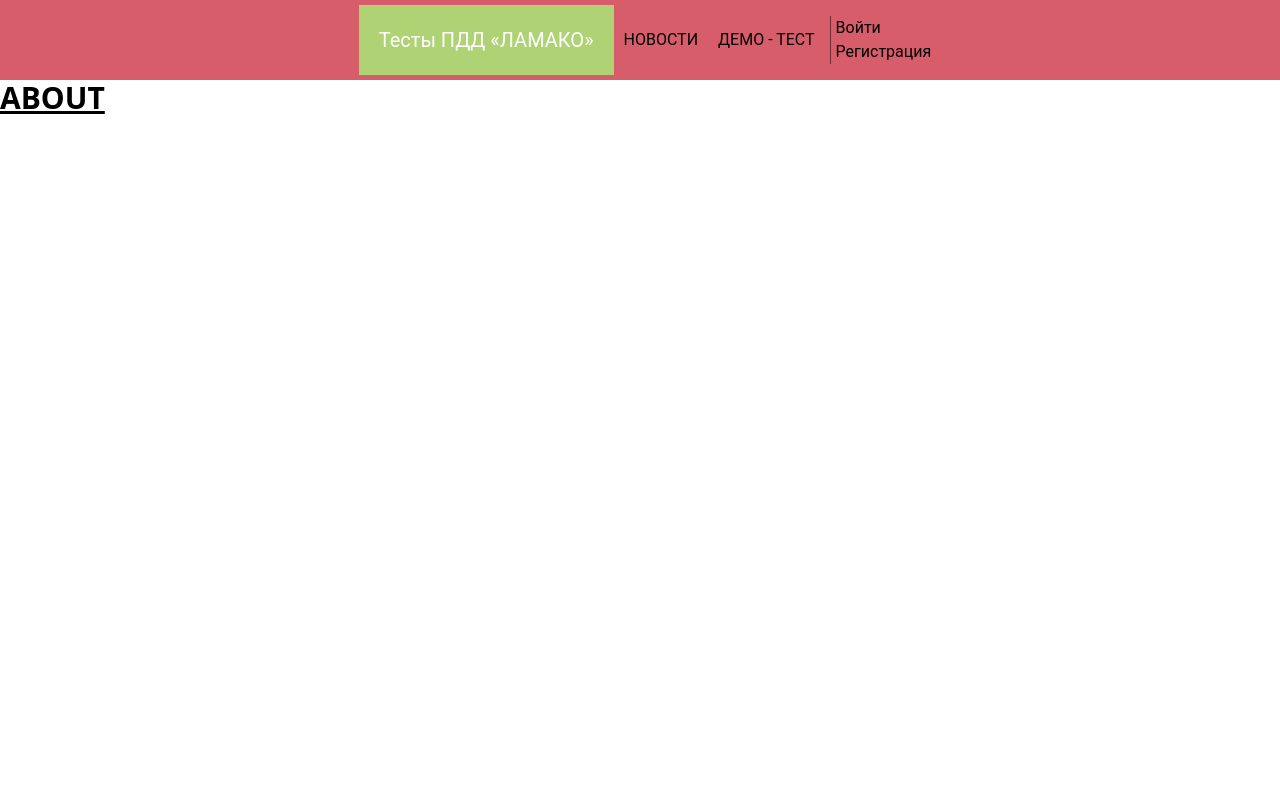
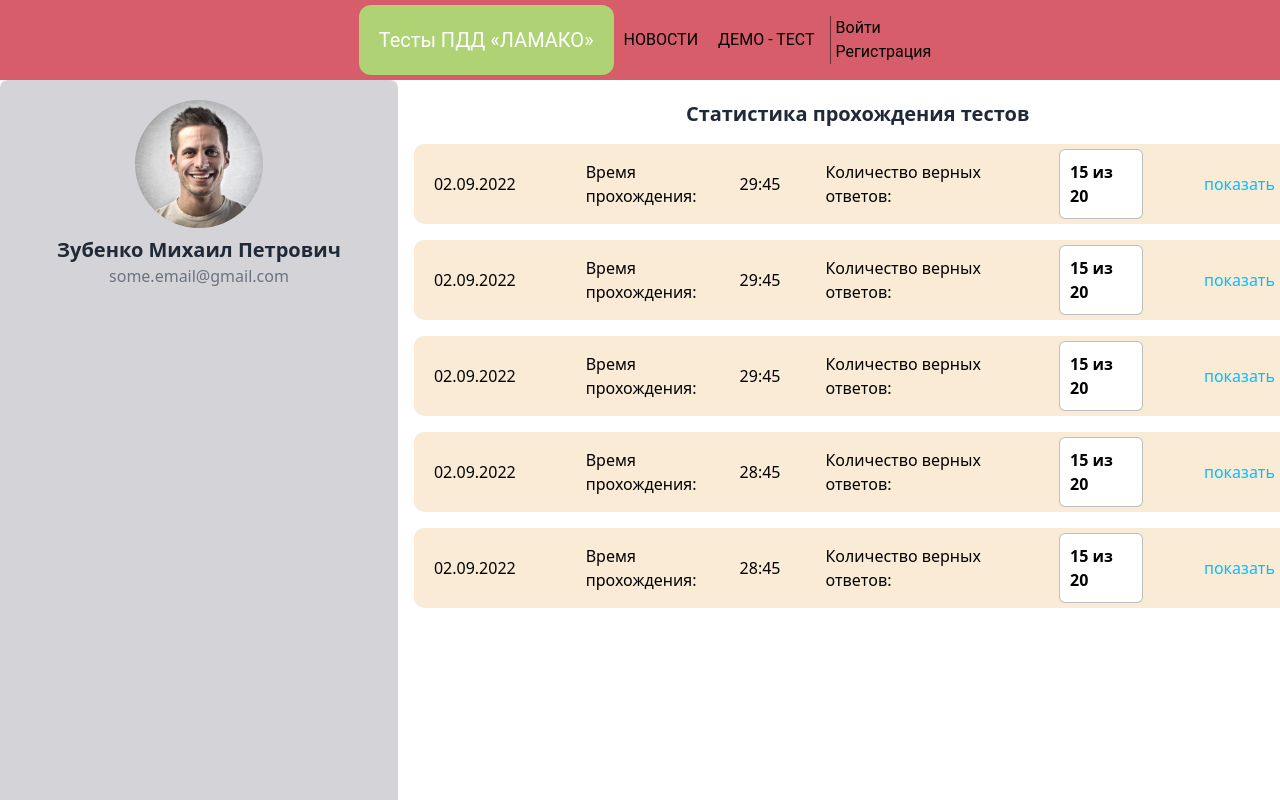
Before and after one commit to ANTONINIK/autoschool_miet, a Vue app in the folder front/: page /about in a window 1280 px wide. Shown: the top 800 px of the page. Built offline with nearby package versions, Linux system fonts and the light colour scheme.

Commit message:
modified:   front/src/components/TheNavBar.vue 	modified:   front/src/pages/AboutPage.vue 	new file:   front/src/pages/img/photo.jpg

```diff
--- a/front/src/components/TheNavBar.vue
+++ b/front/src/components/TheNavBar.vue
@@ -3,7 +3,7 @@
     <div class="nav-bar-container">
       <div class="left">
         <div class="logo">
-          <p class="logo-text" @click="$router.push('/about')">
+          <p class="logo-text rounded-xl" @click="$router.push('/about')">
             Тесты ПДД «ЛАМАКО»
           </p>
         </div>
--- a/front/src/pages/AboutPage.vue
+++ b/front/src/pages/AboutPage.vue
@@ -1,7 +1,83 @@
 <template>
   <div>
     <the-nav-bar />
-    <h1 class="text-3xl font-bold underline h-screen">ABOUT</h1>
+    <div class="container">
+    <div id ="about_user" class="bg-zinc-300 w-1/3 rounded-lg h-screen" >
+      <div class="flex items-center justify-center pt-5 flex-col">
+      <img v-bind:src="require('./img/photo.jpg')" class="rounded-full w-32">
+      <h1 class="text-gray-800 font-bold text-xl mt-2">Зубенко Михаил Петрович</h1>
+      <h1 class="text-gray-500 ftext-sm">some.email@gmail.com</h1>
+    </div>
+    </div>
+    <div>
+    <h1 class="text-gray-800 font-bold text-xl mt-5 ml-72">Статистика прохождения тестов</h1>
+    <div class="questions-progress-wrapper">
+      <div class="remaining-time">
+        <p>02.09.2022</p>
+        <p style="margin-left:70px;">Время прохождения:</p>
+        <div class="time-counter">29:45</div>
+      </div>
+      <div class="answered">
+        <p>Количество верных ответов:</p>
+        <div class="counter">15 из 20</div>
+      </div>
+      <div class="watch">показать</div>
+    </div>
+
+    <div class="questions-progress-wrapper">
+      <div class="remaining-time">
+        <p>02.09.2022</p>
+        <p style="margin-left:70px;">Время прохождения:</p>
+        <div class="time-counter">29:45</div>
+      </div>
+      <div class="answered">
+        <p>Количество верных ответов:</p>
+        <div class="counter">15 из 20</div>
+      </div>
+      <div class="watch">показать</div>
+    </div>
+
+    <div class="questions-progress-wrapper">
+      <div class="remaining-time">
+        <p>02.09.2022</p>
+        <p style="margin-left:70px;">Время прохождения:</p>
+        <div class="time-counter">29:45</div>
+      </div>
+      <div class="answered">
+        <p>Количество верных ответов:</p>
+        <div class="counter">15 из 20</div>
+      </div>
+      <div class="watch">показать</div>
+    </div>
+
+    <div class="questions-progress-wrapper">
+      <div class="remaining-time">
+        <p>02.09.2022</p>
+        <p style="margin-left:70px;">Время прохождения:</p>
+        <div class="time-counter">28:45</div>
+      </div>
+      <div class="answered">
+        <p>Количество верных ответов:</p>
+        <div class="counter">15 из 20</div>
+      </div>
+      <div class="watch">показать</div>
+    </div>
+
+    <div class="questions-progress-wrapper">
+      <div class="remaining-time">
+        <p>02.09.2022</p>
+        <p style="margin-left:70px;">Время прохождения:</p>
+        <div class="time-counter">28:45</div>
+      </div>
+      <div class="answered">
+        <p>Количество верных ответов:</p>
+        <div class="counter">15 из 20</div>
+      </div>
+      <div class="watch">показать</div>
+    </div>
+
+  </div>
+  </div>
     <the-footer />
   </div>
 </template>
@@ -10,15 +86,86 @@
 import TheFooter from '@/components/TheFooter.vue';
 import TheNavBar from '@/components/TheNavBar.vue';
 
+
 export default {
+
   name: "App",
-  components: {
-    TheNavBar,
-    TheFooter,
-  },
+  components: {TheNavBar,
+    TheFooter, },
 };
 </script>
 
-<style>
+<style scoped>
 @import url("https://fonts.googleapis.com/css2?family=Red+Hat+Display:wght@400;500;700;900&display=swap");
+.btn {
+  border-color: rgb(218, 44, 44) rgb(209, 209, 209) rgb(186, 186, 186);
+  border-style: solid;
+  border-width: 2px;
+  padding: 1px 7px 2px;
+  text-rendering: auto;
+  color: initial;
+  display: inline-block;
+  text-align: start;
+  margin: 5px;
+  font: 400 11px system-ui;
+}
+.container
+{
+  display: inline-flex;
+}
+
+.questions-progress-wrapper {
+  width: 100%;
+  margin: 16px;
+  display: flex;
+  justify-content: space-between;
+  background-color:antiquewhite;
+  border-radius: 10px;
+}
+
+.remaining-time {
+  font-weight: 500;
+  margin: 0px 20px;
+  display: flex;
+  align-items: center;
+}
+
+.time-counter {
+  font-weight: 500;
+  margin: 0px 5px;
+  display: flex;
+  align-items: center;
+}
+
+.answered {
+  font-weight: 500;
+  margin: 0px 20px;
+  display: flex;
+  align-items: center;
+}
+
+.counter {
+  padding: 10px;
+  background-color: white;
+  border: 1px solid rgba(0, 0, 0, 0.25);
+  border-radius: 6px;
+  font-weight: 900;
+  display: flex;
+  align-items: center;
+  margin: 5px 20px;
+}
+.watch {
+  padding: 1px;
+  border-radius: 6px;
+  font-weight: 400;
+  display: flex;
+  align-items: center;
+  margin: 5px 20px;
+  color:deepskyblue;
+}
+
+/* .touch-scroller, .about_user
+{
+    display:inline;
+} */
 </style>
```
Also changed, not shown: front/src/pages/img/photo.jpg (added).
